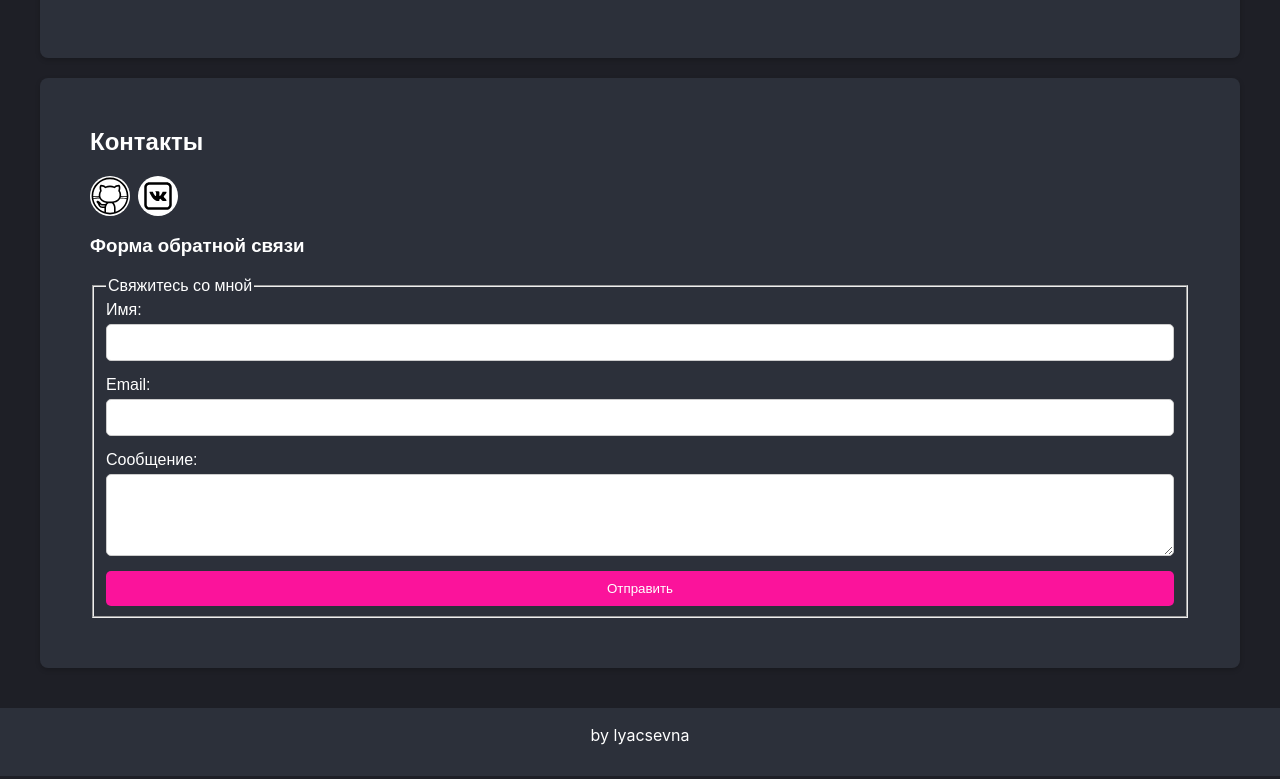
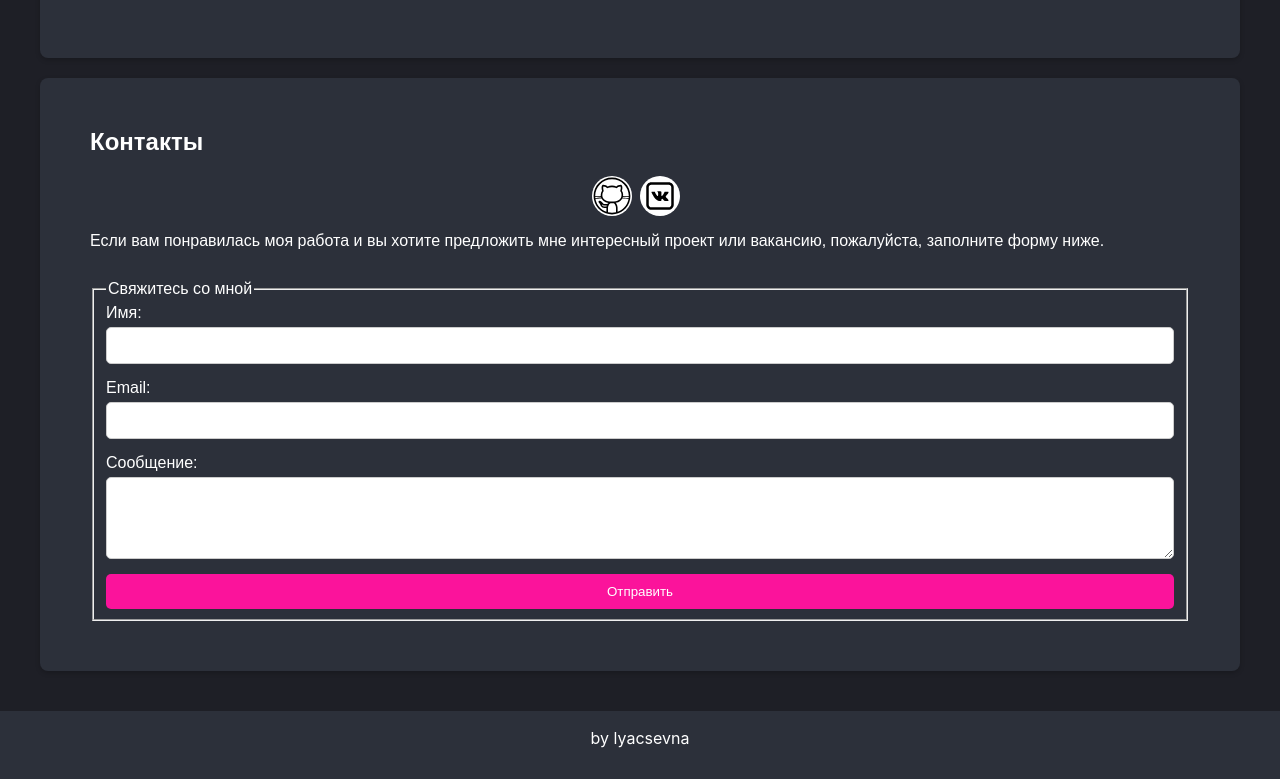
Before and after one commit to lyacsevna/AboutMe, a React (Create React App) app: page / in a window 1280 px wide. Shown: the part 2686-3465 px from the top of the page. Built offline with nearby package versions, Linux system fonts and the light colour scheme.

Commit message:
save all

```diff
--- a/src/components/contacts.js
+++ b/src/components/contacts.js
@@ -17,9 +17,10 @@ const Contacts = () => {
                     <img src={vkIcon} alt="VK" className="icon" />
                 </a>
             </div>
-            <h3>Форма обратной связи</h3>
+            <p>Если вам понравилась моя работа и вы хотите предложить мне интересный проект или вакансию, пожалуйста, заполните форму ниже. </p>
             <form className="contact-form" aria-labelledby="contacts">
                 <fieldset>
+
                     <legend>Свяжитесь со мной</legend>
                     <label htmlFor="name">Имя:</label>
                     <input type="text" id="name" name="name" required />
--- a/src/styles/contacts.css
+++ b/src/styles/contacts.css
@@ -2,6 +2,7 @@
     margin: 20px;
     color: white;
     font-family: Arial, sans-serif;
+
 }
 
 
@@ -19,7 +20,7 @@
 
 .contactLink {
     display: flex;
-    justify-content: left;
+    justify-content: center;
 }
 
 
```
